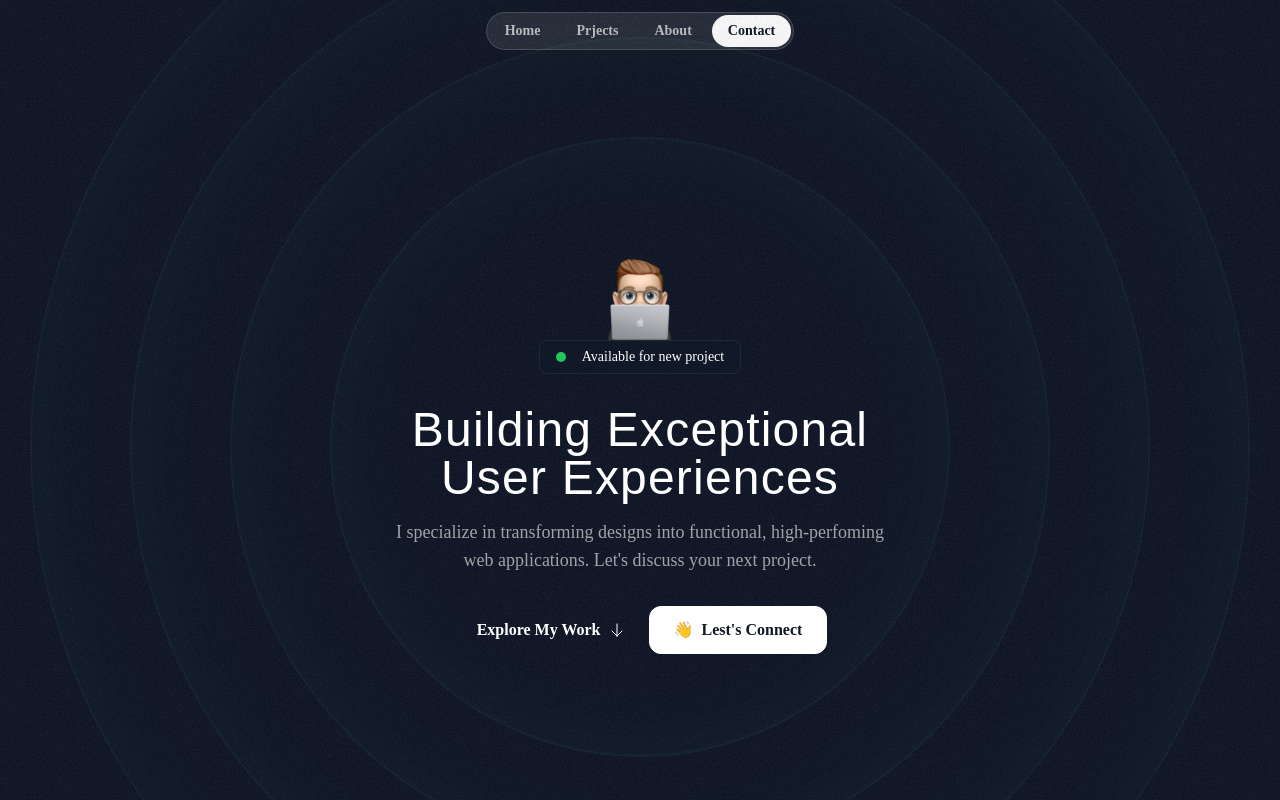
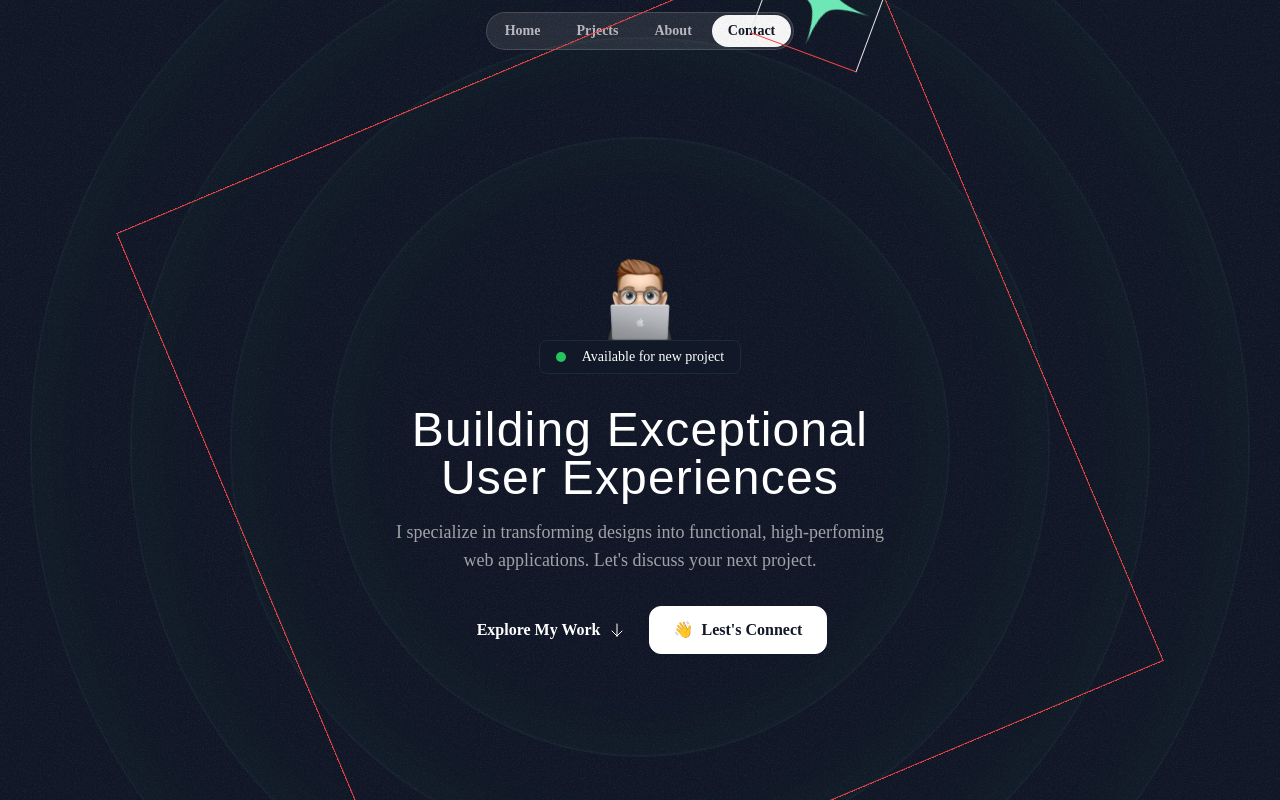
Before and after one commit to First-Step-company/portfolio, a Next.js app: page / in a window 1280 px wide. Shown: the top 800 px of the page. Built offline with nearby package versions, Linux system fonts and the light colour scheme; a web font is replaced by a local one.

Commit message:
Auto-update: Sun 12/01/2024  9:59:19.63

```diff
--- a/src/sections/Hero.tsx
+++ b/src/sections/Hero.tsx
@@ -1,6 +1,7 @@
 import memojiImage from "@/assets/images/memoji-computer.png";
 import ArrowDown from "@/assets/icons/arrow-down.svg";
 import grainImage from "@/assets/images/grain.jpg";
+import StarIcon from "@/assets/icons/star.svg";
 import Image from "next/image";
 export const HeroSection = () => {
   return(
@@ -12,6 +13,13 @@
     <div className="size-[820px] hero-ring"></div>
     <div className="size-[1020px] hero-ring"></div>
     <div className="size-[1220px] hero-ring"></div>
+    <div className="absolute left-1/2 top-1/2 -translate-x-1/2 -translate-y-1/2">
+    <div className="border border-red-500 size-[800px] animate-spin [animation-duration:30s]">
+        <div className="border border-r-red-500 inline-flex animate-spin [animation-duration:5s] ">
+        <StarIcon className="size-28 text-emerald-300"/>
+        </div>
+    </div>
+    </div>
     <div className="container">
         <div className="flex flex-col items-center">
     <Image src={memojiImage} className="size-[100px]" alt="Person"  />
```
